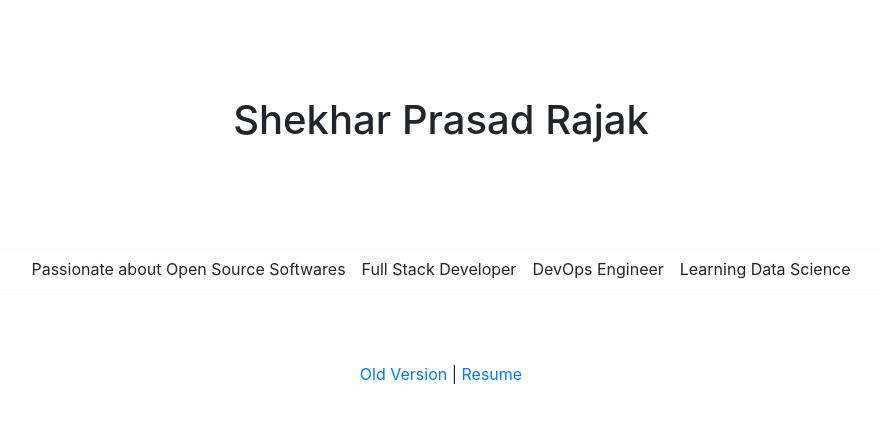
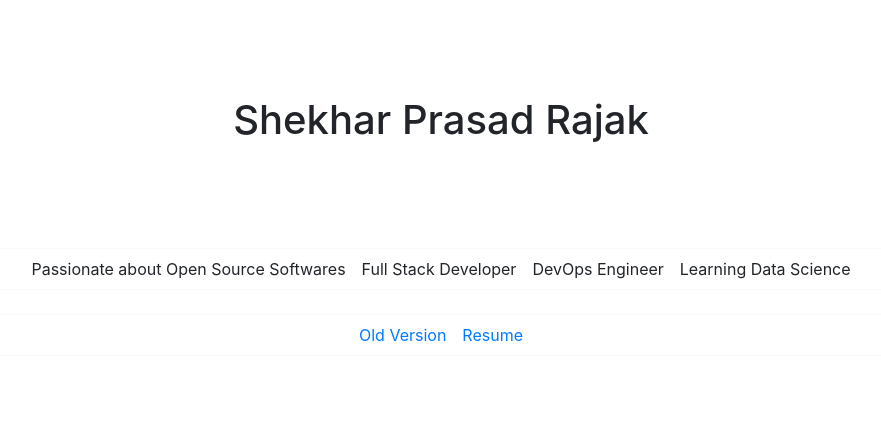
Before and after one commit to Shekharrajak/shekharrajak.github.io, a Jekyll site: the page built from about.md, in a window 1280 px wide. Shown: the top 423 px of the page, without its empty margins (199-1080 px from the left). Built offline with Jekyll 4.4.1, drawn with Linux system fonts in a browser that asks for light colours; nearby versions of some CDN libraries.

Commit message:
update align ment about me page

```diff
--- a/about.md
+++ b/about.md
@@ -34,14 +34,23 @@ permalink: /about/
     </div>
 
 
+<div class="border border-light  mb-4">
 
-    <div class="row justify-content-md-center pt-5">
 
-        <div class="col-md-auto">
-          <a href="https://shekharrajak.github.io/s-hacker.info_public/">Old Version</a> | <a target="_blank" href="https://github.com/Shekharrajak/Resume/raw/master/Resume%20PDF/resume.pdf"> Resume</a>
+
+      <div class="d-flex align-items-center justify-content-center" style="text-align: center;">
+        <div class="p-2">
+          <a href="https://shekharrajak.github.io/s-hacker.info_public/">Old Version</a>
         </div>
+        <div class="p-2">
+           <a target="_blank" href="https://github.com/Shekharrajak/Resume/raw/master/Resume%20PDF/resume.pdf"> Resume</a>
+        </div>
+
+      </div>
 
     </div>
 
 
+
+
 </div>
```
